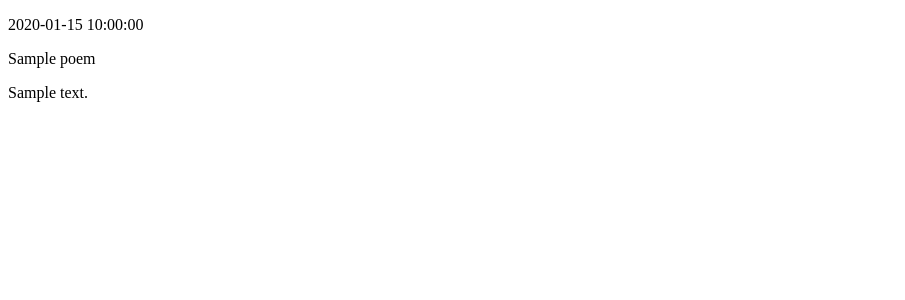
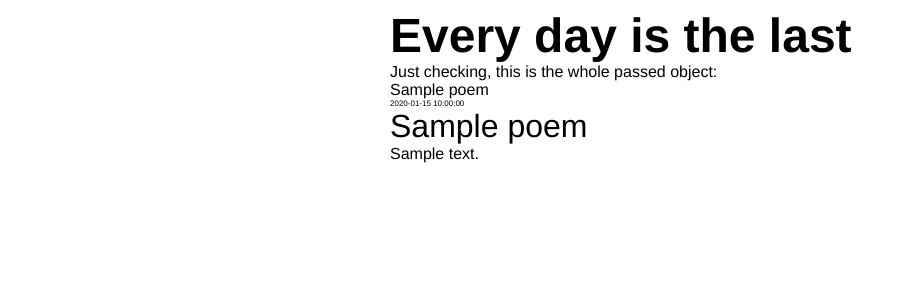
Before and after one commit to Ardhanari/every-day-is-the-last, a Flask app: page / in a window 1280 px wide. Shown: the top 300 px of the page, without its empty margins (0-905 px from the left). Run offline with Flask 2, Linux system fonts and the light colour scheme; a database or web service that is not in the repository returns one stand-in record (values such as "Sample title").

Commit message:
add stylesheet stub

```diff
--- /dev/null
+++ b/static/styles.css
@@ -0,0 +1,28 @@
+body {font-family: 'Franklin Gothic Medium', 'Arial Narrow', Arial, sans-serif;}
+
+body > *  {
+    margin: auto;
+    width: 500px;
+    display: block;
+    overflow: auto;
+  }
+
+p {
+    margin: 0 auto;
+}
+
+h1 {
+    font-size: 3em;
+}
+
+.date {
+    font-size: 0.5em;
+}
+
+.poemtitle {
+    font-size: 2em;
+}
+
+.poem {
+    font-size: 1em;
+}
--- a/templates/index.html
+++ b/templates/index.html
@@ -2,9 +2,13 @@
 
 <head>
     <title>Hello</title>
+    <link href="../static/styles.css" rel="stylesheet" />
 </head>
 
 <body>
+    <h1>Every day is the last</h1>
+    <p>Just checking, this is the whole passed object:</p>
+    <p>{{poem}}</p>
     <p class="date">{{poem.date}}</p>
     <p class="poemtitle">{{poem.title}}</p>
     <p class="poem">
```
